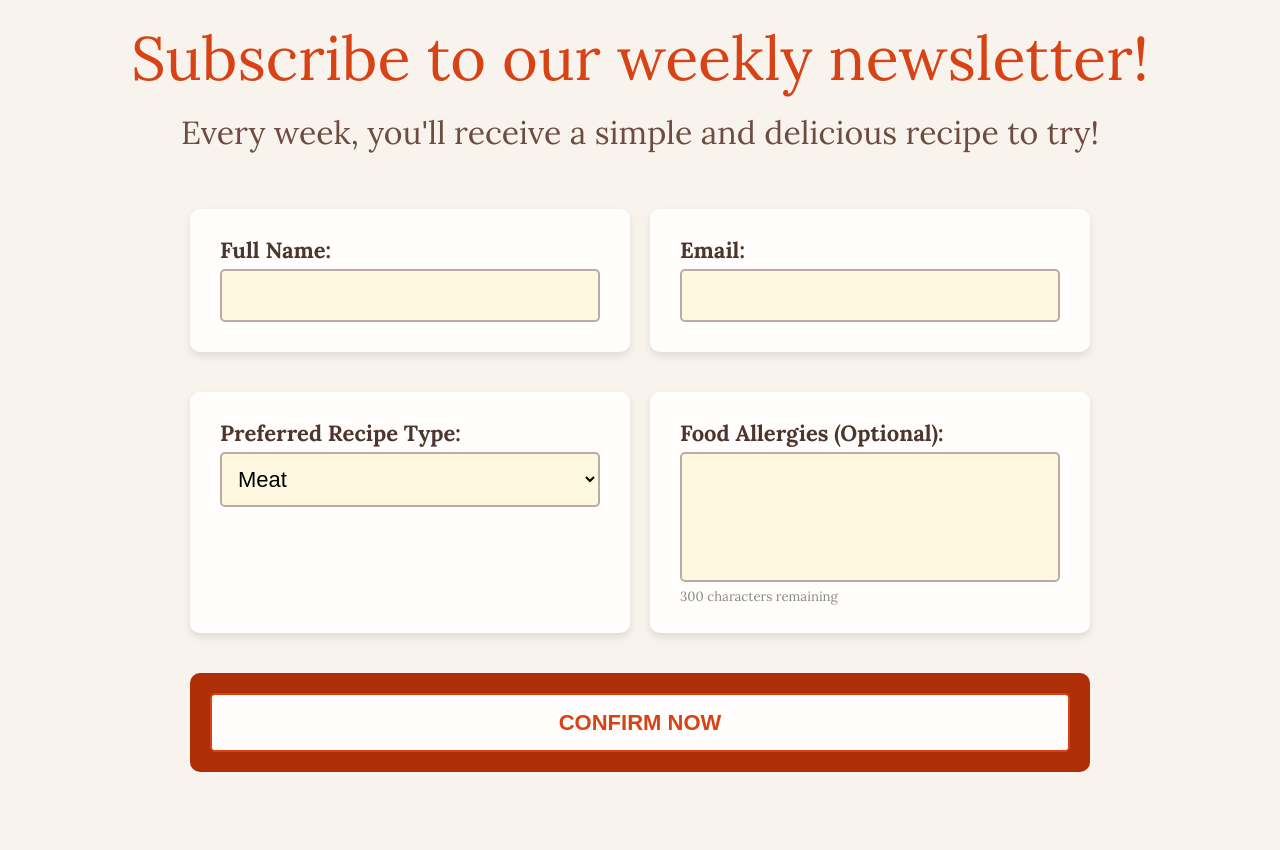
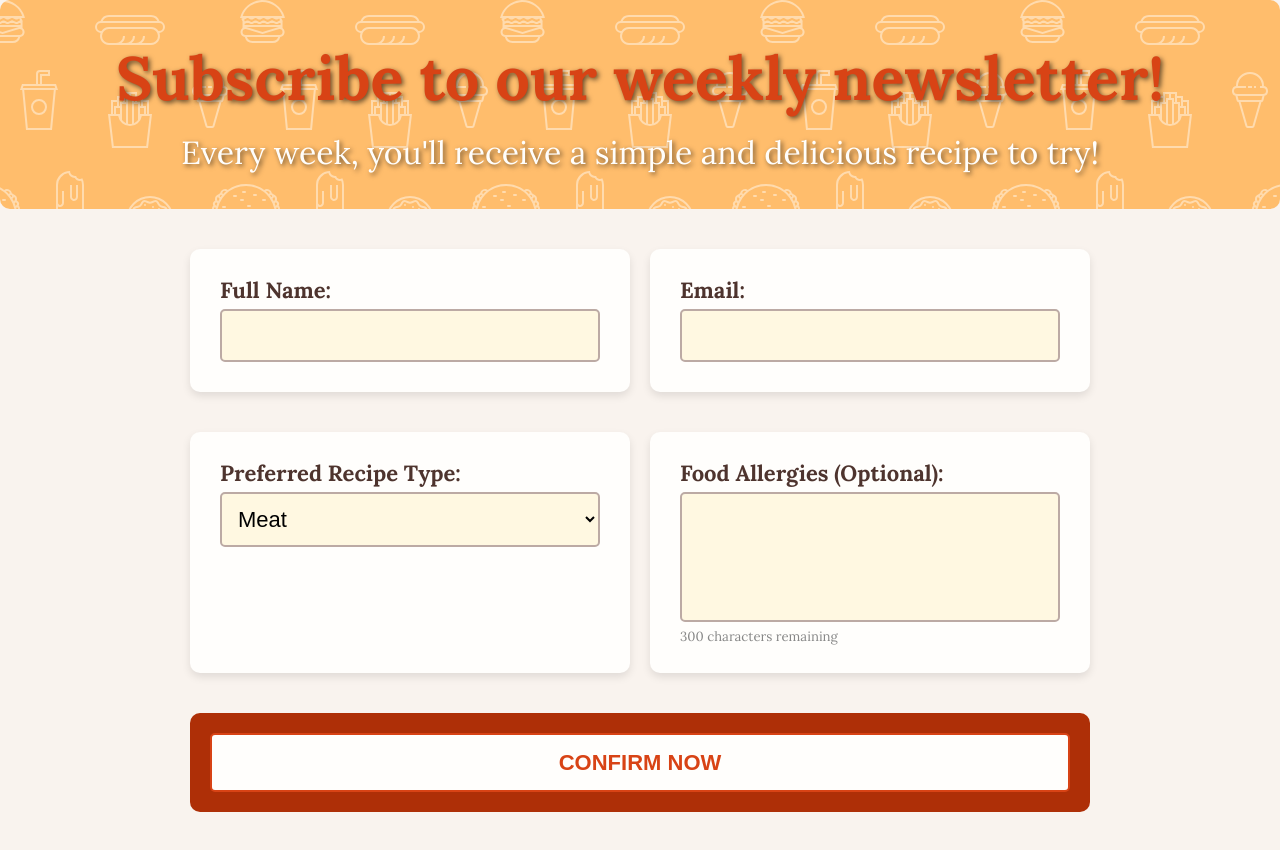
Before and after one commit to itmd362-jtong/project1, a plain HTML site: page index.html in a window 1280 px wide. Before the commit the page ends 812 px from the top, so only its background shows below. Drawn offline with Linux system fonts and the light colour scheme.

Commit message:
add a background to the h1 and p

```diff
--- a/css/styles.css
+++ b/css/styles.css
@@ -25,12 +25,13 @@ h1 {
   margin-bottom: 10px;
   padding: 8px;
   color: #D84315; /* orange */
+  font-weight: bold;
 }
 
 p {
   font-size: 22px; /* 1em */
   margin-bottom: 20px;
-  color: #6D4C41; /* light brown text */
+  color: #FFFEFC;
 }
 
 #wrapper {
@@ -78,6 +79,15 @@ input:focus, select:focus, textarea:focus {
   background: #AE2F07; /* colored background behind button */
   padding: 20px;
   border-radius: 10px;
+}
+
+.heading { /* background image from https://heropatterns.com/ */
+  background-color: #FFBD6C;
+  background-image: url("../images/i-like-food1.svg");
+  padding: 20px;
+  border-radius: 10px;
+  color: #FFFEFC;
+  text-shadow: 2px 2px 5px rgba(0, 0, 0, 0.6);
 }
 
 input[type="submit"] {
--- a/index.html
+++ b/index.html
@@ -10,8 +10,10 @@
     <title>Sign up form</title>
   </head>
   <body>
+    <div class="heading">
     <h1>Subscribe to our weekly newsletter!</h1>
     <p>Every week, you'll receive a simple and delicious recipe to try!</p>
+    </div>
     <main id="wrapper">
       <form method="get" action="#null" autocomplete="on">
       <div class="form-section">
```
